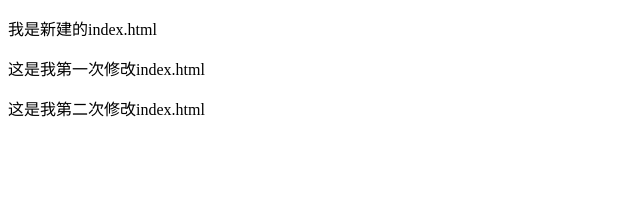
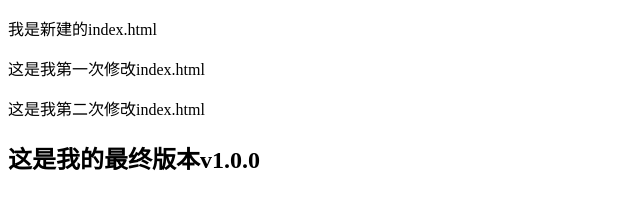
Before and after one commit to jsy1201/git-test1, a plain HTML site: page index.html in a window 1280 px wide. Shown: the whole page, without its empty margins (0-640 px from the left). Drawn offline with Linux system fonts and the light colour scheme.

Commit message:
第五次提交 第三次修改index

```diff
--- a/index.html
+++ b/index.html
@@ -11,6 +11,7 @@
 			<p>我是新建的index.html</p>
 			<p>这是我第一次修改index.html</p>
 			<p>这是我第二次修改index.html</p>
+			<h2>这是我的最终版本v1.0.0 </h2>
 		</div>
 	</body>
 </html>
```
